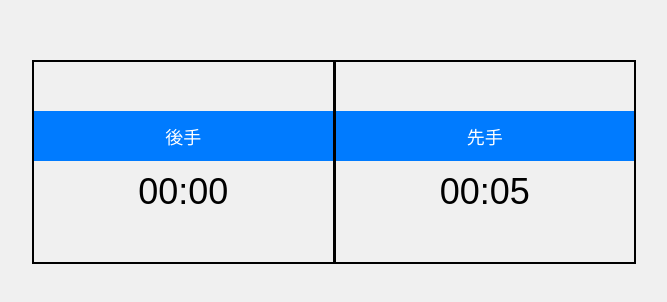
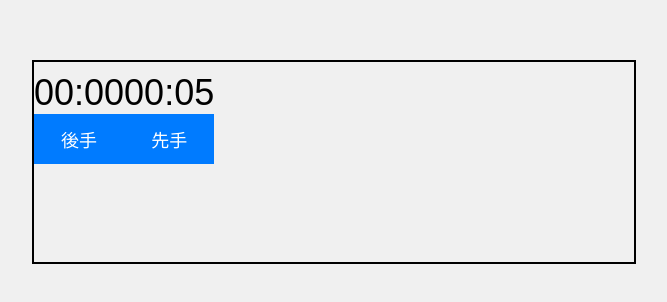
Before and after one commit to CinnabonK/Shogi-timer, a plain HTML site: page index.html in a window 1280 px wide. Shown: the part 238-540 px from the top of the page, without its empty margins (306-973 px from the left). Drawn offline with Linux system fonts and the light colour scheme.

Commit message:
Update index.html

```diff
--- a/index.html
+++ b/index.html
@@ -8,14 +8,14 @@
 </head>
 <body>
     <div class="timer-container">
-        <div id="left-timer" class="timer">
+        <div id="left-half" class="half" onclick="changeTurn('left')">
+            <div id="left-time" class="time">00:00</div>
             <button id="left-button">後手</button>
-            <div id="left-time">00:00</div>
         </div>
-        <div class="divider"></div>
-        <div id="right-timer" class="timer">
+        <div class="separator"></div>
+        <div id="right-half" class="half" onclick="changeTurn('right')">
+            <div id="right-time" class="time">00:00</div>
             <button id="right-button">先手</button>
-            <div id="right-time">00:00</div>
         </div>
     </div>
     <script src="script.js"></script>
```
